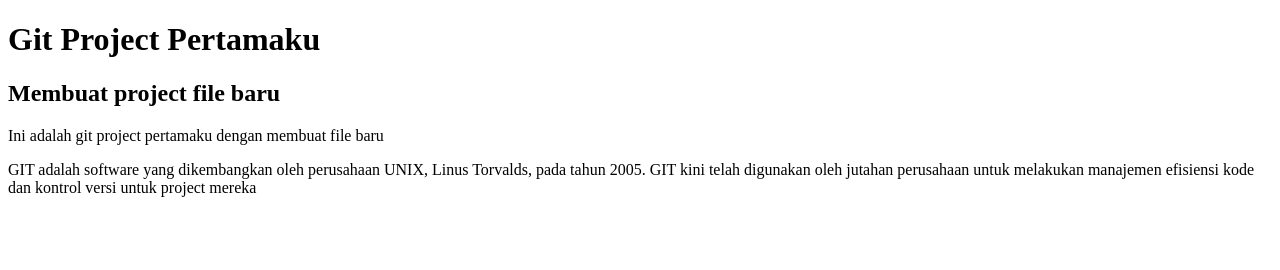
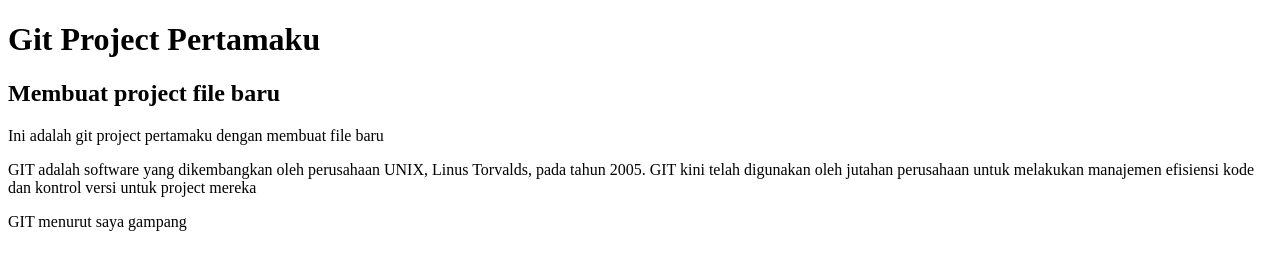
Before and after one commit to HilmiAfifi24/web_git, a plain HTML site: page index.html in a window 1280 px wide. Drawn offline with Linux system fonts and the light colour scheme.

Commit message:
Update index.html

```diff
--- a/index.html
+++ b/index.html
@@ -12,5 +12,6 @@
     <p>GIT adalah software yang dikembangkan oleh perusahaan UNIX, Linus Torvalds, pada tahun 2005.
         GIT kini telah digunakan oleh jutahan perusahaan untuk melakukan manajemen efisiensi kode dan kontrol versi untuk project mereka
     </p>
+    <p>GIT menurut saya gampang</p>
 </body>
 </html>
```
